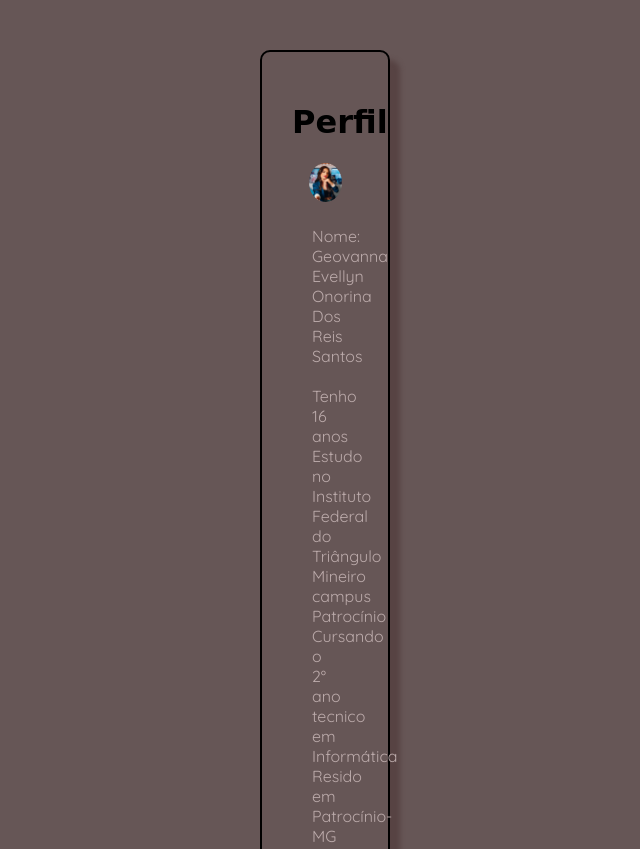
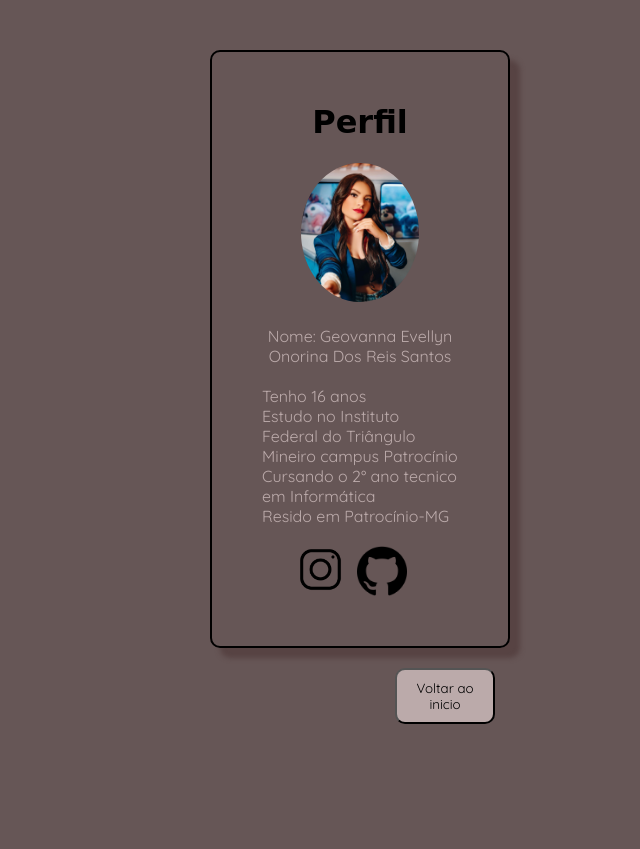
Before and after one commit to Geovanna712/Cafes, a plain HTML site: page Geovanna.html in a window 1280 px wide. Shown: the top 849 px of the page, without its empty margins (640-1280 px from the left). After the commit the page ends 800 px from the top, so only its background shows below. Drawn offline with Linux system fonts and the light colour scheme; a web font is replaced by a local one.

Commit message:
Add files via upload

```diff
--- a/estilo.css
+++ b/estilo.css
@@ -30,7 +30,7 @@ p{
 
 .descricao{
     font-family: "Quicksand", sans-serif;
-    text-align: left;
+    text-align:left;
 }
 
 .img{
@@ -47,6 +47,7 @@ footer{
     background-color: rgb(102, 86, 86);
     padding: 15px;
     display: flex;
+    flex-direction: column;
     align-items: center;
     gap: 10px;
     justify-content: center;
--- a/estiloP.css
+++ b/estiloP.css
@@ -10,8 +10,7 @@ body{
         display: flex;
         justify-content: center;
         flex-direction: column;
-        margin-left:900px;
-}
+
 h1{
     font-family: "Playwrite AR", cursive;
 }
@@ -22,12 +21,14 @@ h1{
 }
 
 .flexi{
-    border: 2px solid black;
+   border: 2px solid black;
    width: 20%;
    height: 100%;
    border-radius: 10px;
    box-shadow: 10px 10px 5px rgb(87, 67, 67);
    padding: 30px;
+   margin-left:800px;
+}
 }
 
 p{
@@ -62,7 +63,14 @@ button{
     border-radius: 10px;
     background-color:  rgb(187, 170, 170);
     margin-top: 20px;
-    margin-left: 100px;
+    margin-left: 985px;
+    font-family: "Quicksand", sans-serife;
+    transition: 500ms linear;
+}
+
+button:hover{
+    transform: scale(1.1);
+    box-shadow: 3px 3px 13px rgb(70, 53, 53);
 }
 
 a{
```
Also changed, not shown: Geovanna.html (+13 -5 lines), index.html (+1 -1 lines).
